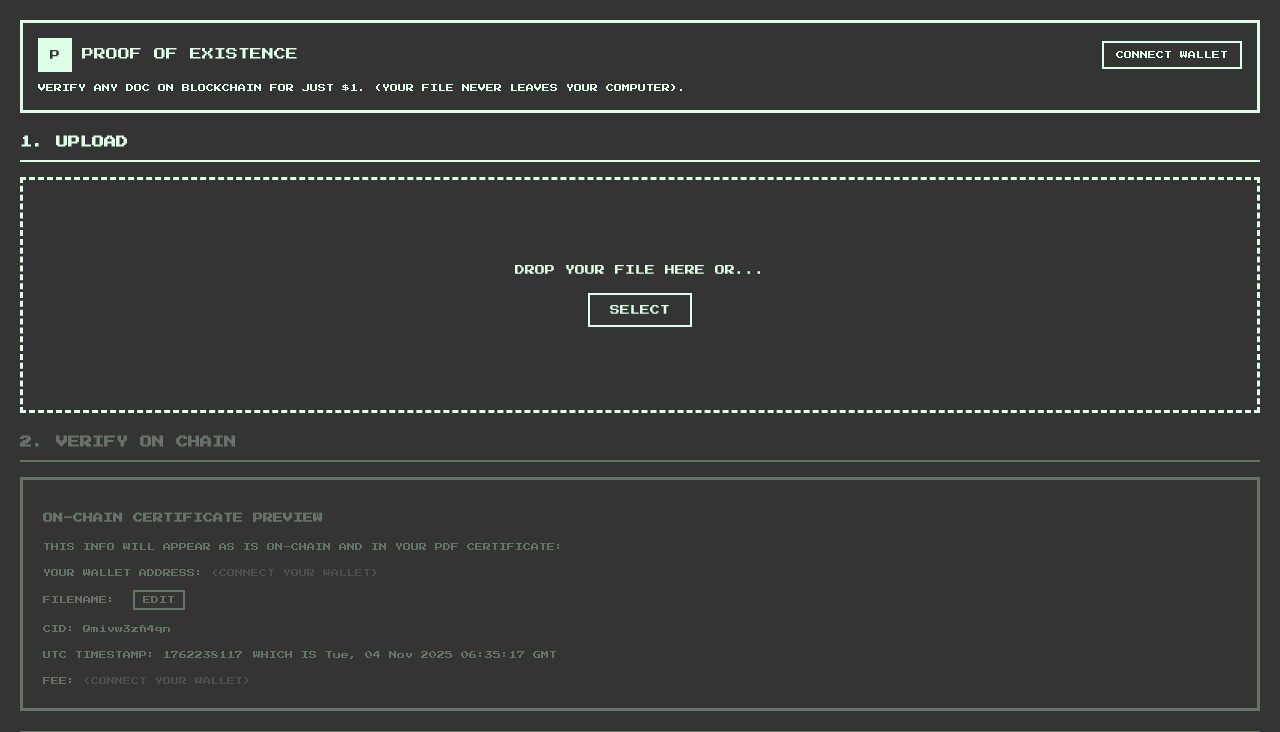
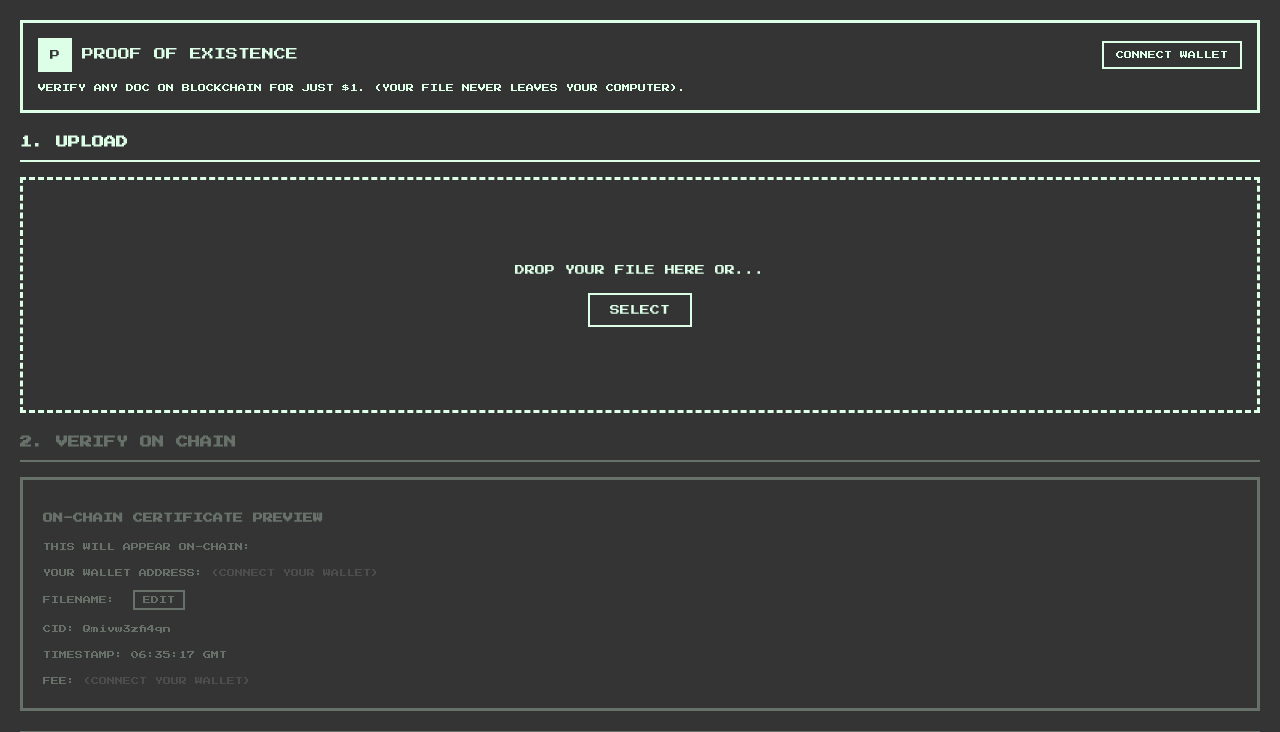
Before and after one commit to self-reality/verifier, a Next.js app in the folder web/: page / in a window 1280 px wide. Shown: the top 732 px of the page. Built offline with nearby package versions, Linux system fonts and the light colour scheme.

Commit message:
Human time only

```diff
--- a/web/pages/index.tsx
+++ b/web/pages/index.tsx
@@ -124,7 +124,11 @@ export default function Home() {
   };
 
   const formatHumanTime = (timestamp: number) => {
-    return new Date(timestamp).toUTCString();
+    const date = new Date(timestamp);
+    const hours = date.getUTCHours().toString().padStart(2, '0');
+    const minutes = date.getUTCMinutes().toString().padStart(2, '0');
+    const seconds = date.getUTCSeconds().toString().padStart(2, '0');
+    return `${hours}:${minutes}:${seconds}`;
   };
 
   const renderProgressBar = (progress: number) => {
@@ -356,7 +360,7 @@ export default function Home() {
                 ON-CHAIN CERTIFICATE PREVIEW
               </h3>
               <div style={{ fontSize: '8px', marginBottom: '10px' }}>
-                THIS INFO WILL APPEAR AS IS ON-CHAIN AND IN YOUR PDF CERTIFICATE:
+                THIS WILL APPEAR ON-CHAIN:
               </div>
 
               <div style={{ marginBottom: '10px' }}>
@@ -394,9 +398,8 @@ export default function Home() {
               </div>
 
               <div style={{ marginBottom: '10px' }}>
-                <span style={{ fontSize: '8px' }}>UTC TIMESTAMP: </span>
-                <span style={{ fontSize: '8px' }}>{formatUnixTime(currentTime)}</span>
-                <span style={{ fontSize: '8px', marginLeft: '10px' }}>WHICH IS {formatHumanTime(currentTime)}</span>
+                <span style={{ fontSize: '8px' }}>TIMESTAMP: </span>
+                <span style={{ fontSize: '8px' }}>{formatHumanTime(currentTime)} GMT</span>
               </div>
 
               <div>
```
